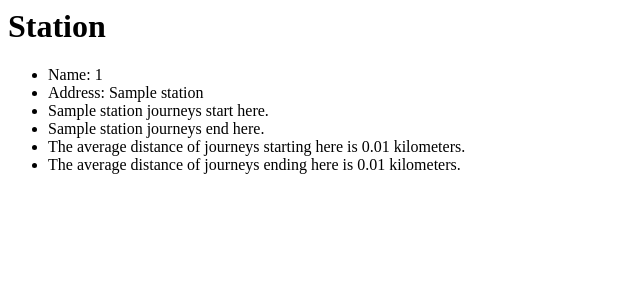
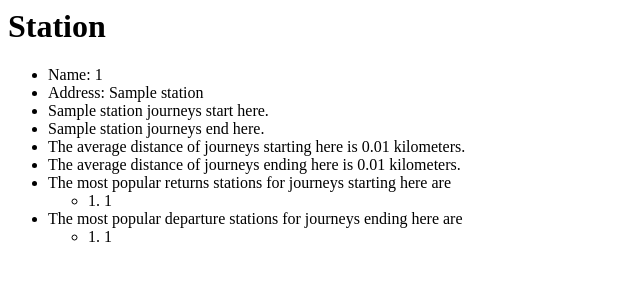
Before and after one commit to kauko-i/bikeapp, a Flask app: page /stations/1/ in a window 1280 px wide. Shown: the top 300 px of the page, without its empty margins (0-640 px from the left). Run offline with Flask 2, Linux system fonts and the light colour scheme; a database or web service that is not in the repository returns one stand-in record (values such as "Sample title"); some libraries are stand-ins or nearby versions.

Commit message:
show most popular return and departure stations specific to a station

```diff
--- a/app.py
+++ b/app.py
@@ -188,12 +188,25 @@ def stations(id=None):
     WHERE stations.id = %(id)s
     GROUP BY stations.id''',({'id':id}))
     rows = cur.fetchall()
+    cur.execute('''SELECT stations.name, COUNT(*) AS n
+    FROM journeys
+    JOIN stations ON stations.id = journeys.return_station
+    WHERE departure_station = %s
+    GROUP BY stations.id ORDER BY n DESC LIMIT 5''',(id,))
+    returns = list(map(lambda x: x[0], cur.fetchall()))
+    cur.execute('''SELECT stations.name, COUNT(*) AS n
+    FROM journeys
+    JOIN stations ON stations.id = journeys.departure_station
+    WHERE return_station = %s
+    GROUP BY stations.id ORDER BY n DESC LIMIT 5''',(id,))
+    departures = list(map(lambda x: x[0], cur.fetchall()))
     cur.close()
     con.close()
     if len(rows) == 0:
         return Response('No station found with id %s' % id)
     return render_template('station.html',name=rows[0][0], address=rows[0][1], starting=rows[0][2], ending=rows[0][3],
-    starting_distance=round(float(rows[0][4])/METERS_IN_KILOMETER, DECIMAL_ROUND), ending_distance=round(float(rows[0][5])/METERS_IN_KILOMETER, DECIMAL_ROUND))
+    starting_distance=round(float(rows[0][4])/METERS_IN_KILOMETER, DECIMAL_ROUND), ending_distance=round(float(rows[0][5])/METERS_IN_KILOMETER, DECIMAL_ROUND),
+    returns=returns, departures=departures)
 
 @app.route('/')
 def index():
--- a/templates/station.html
+++ b/templates/station.html
@@ -11,6 +11,16 @@
             <li>{{ending}} journeys end here.</li>
             <li>The average distance of journeys starting here is {{starting_distance}} kilometers.</li>
             <li>The average distance of journeys ending here is {{ending_distance}} kilometers.</li>
+            <li>The most popular returns stations for journeys starting here are<ul>
+                {% for i in range(returns|length) %}
+                    <li>{{i + 1}}. {{returns[i]}}</li>
+                {% endfor %}
+            </ul></li>
+            <li>The most popular departure stations for journeys ending here are<ul>
+                {% for i in range(departures|length) %}
+                    <li>{{i + 1}}. {{departures[i]}}</li>
+                {% endfor %}
+            </ul></li>
         </ul>
     </body>
 </html>
```
